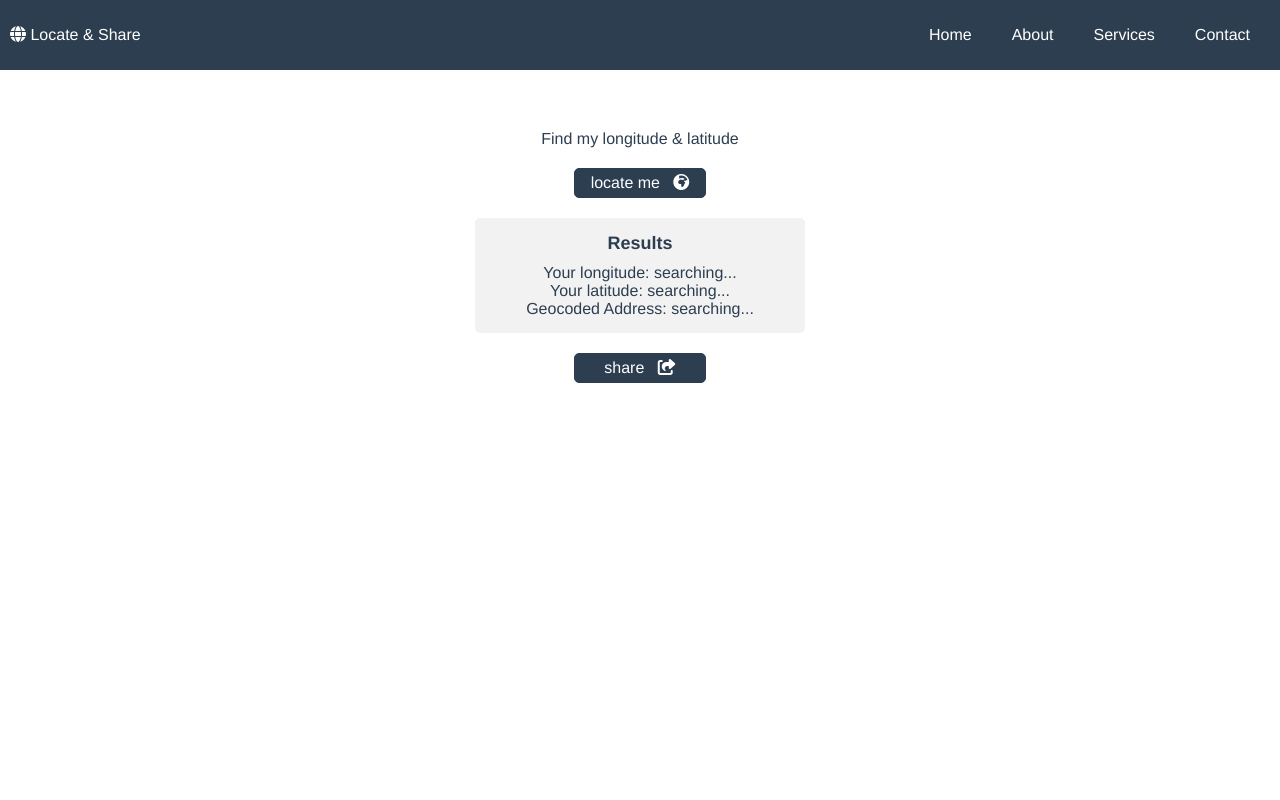
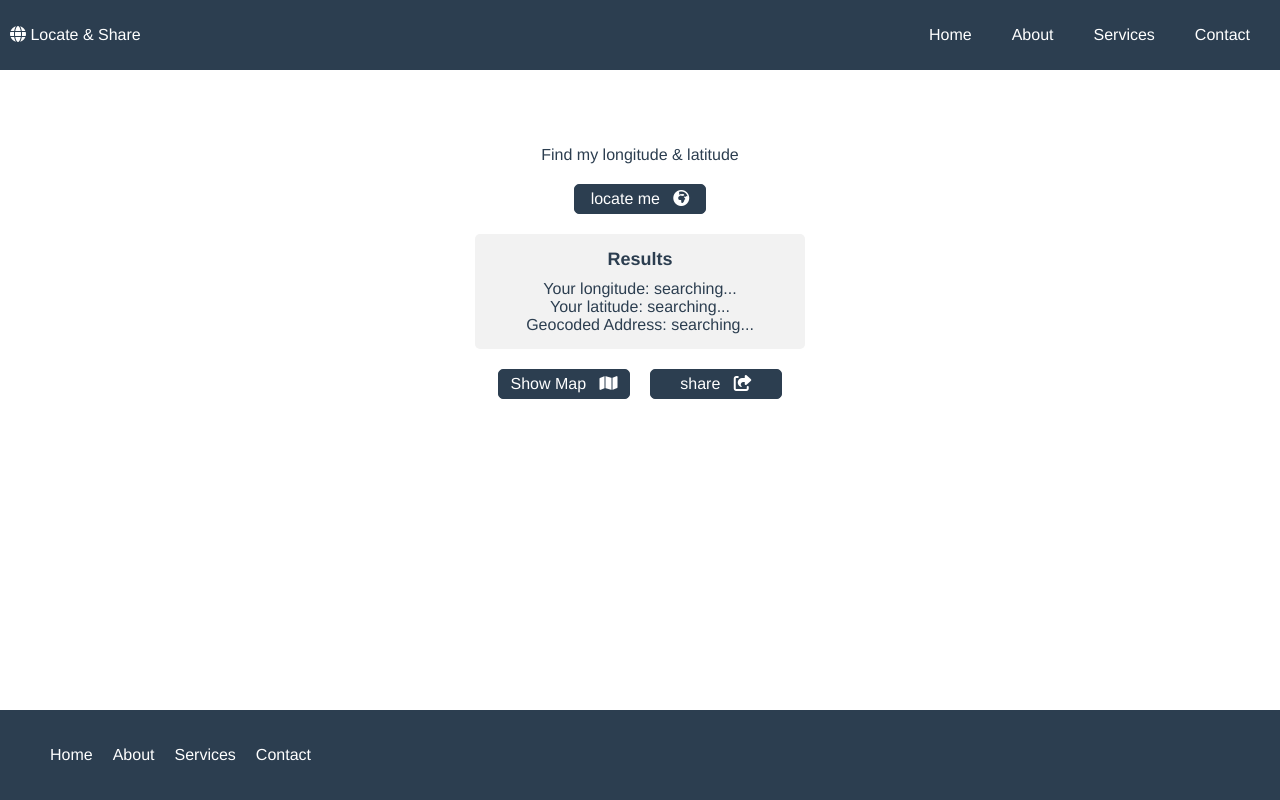
Before and after one commit to victorgis/locate-share, a Vue app: page / in a window 1280 px wide. Shown: the top 800 px of the page. Built offline with nearby package versions, Linux system fonts and the light colour scheme; no server answers.

Commit message:
added a spinner

```diff
--- a/package.json
+++ b/package.json
@@ -8,6 +8,7 @@
     "lint": "vue-cli-service lint"
   },
   "dependencies": {
+    "axios": "^1.5.1",
     "core-js": "^3.8.3",
     "vue": "^3.2.13"
   },
--- a/src/App.vue
+++ b/src/App.vue
@@ -1,4 +1,5 @@
 <template>
+  <div class="full-app">
     <Header />
     <div class="main">
       <Loader v-if="isLoading" />
@@ -13,13 +14,25 @@
             >Your longitude: {{ longitude ? longitude : "searching..." }}</span
           >
           <span>Your latitude: {{ latitude ? latitude : "searching..." }}</span>
-        <span>Geocoded Address: {{ address ? address : "searching..." }}</span>
+          <span
+            >Geocoded Address: {{ address ? address : "searching..." }}</span
+          >
         </div>
+      </div>
+      <div class="btn-list">
+        <div @click="handleOpenMap" class="locate-me">
+          {{ showsMap ? "Close Map" : "Show Map" }} &nbsp;&nbsp;<i
+            class="fa-solid fa-map"
+          ></i>
         </div>
         <div @click="handleOpenShareModal" class="locate-me">
           share &nbsp;&nbsp;<i class="fa-solid fa-share-from-square"></i>
         </div>
+      </div>
+
       <div v-if="openShareModal" class="share-options">
+        <div class="div-span">
+          <span @click="closeModal" class="close">x</span>
           <span @click="shareOnWhatsApp"
             ><i class="fa fa-whatsapp" aria-hidden="true"></i> WhatsApp</span
           >
@@ -31,6 +44,7 @@
           >
           <span @click="copyToClipboard"><i class="fas fa-copy"></i> Copy</span>
         </div>
+      </div>
 
       <div v-if="showsMap" class="showMap">
         <MapView :apiKey="apiKey" :latitude="latitude" :longitude="longitude" />
@@ -38,13 +52,15 @@
     </div>
 
     <Footer />
+  </div>
 </template>
 
 <script>
 import Footer from "./components/Footer.vue";
 import Header from "./components/Header.vue";
 import Loader from "./components/Loader.vue";
-import MapView from "./components/Map.vue"; // Import the MapView component
+import MapView from "./components/Map.vue";
+import axios from "axios";
 export default {
   name: "App",
   components: {
@@ -61,11 +77,13 @@ export default {
       address: "",
       openShareModal: false,
       showsMap: false,
-      url: ``,
-      apiKey: "AIzaSyBuSBLKEZUsJz1x6rKHjyvs3oSQzhjs5n0",
+      apiKey: process.env.GOOGLEMAPS_API_KEY,
     };
   },
   methods: {
+    closeModal() {
+      this.openShareModal = false;
+    },
     //Share via Twitter
     shareOnTwitter() {
       const textToCopy = `Your Longitude: ${this.longitude}, Your Latitude: ${this.latitude}`;
@@ -113,7 +131,14 @@ export default {
         alert('Click on "Locate Me", to find your location first');
       }
     },
-    showPosition(position) {
+    handleOpenMap() {
+      if (this.longitude) {
+        this.showsMap = !this.showsMap;
+      } else {
+        alert('Click on "Locate Me", to find your location first');
+      }
+    },
+    async showPosition(position) {
       this.isLoading = true;
       this.longitude = position.coords.longitude;
       this.latitude = position.coords.latitude;
@@ -121,26 +146,9 @@ export default {
       const url = `https://nominatim.openstreetmap.org/reverse?lat=${this.latitude}&lon=${this.longitude}&${params}`;
 
       // Perform the Fetch request
-      fetch(url)
-        .then((response) => {
-          if (!response.ok) {
-            throw new Error("Network response was not ok");
-          }
-          return response.json();
-        })
-        .then((data) => {
-          console.log(data);
+      const { data } = await axios.get(url);
       this.address = data.display_name;
-        })
-        .catch((error) => {
-          console.error("Fetch error:", error);
-        });
-      if (this.longitude) {
-        // this.url = `https://www.google.com/maps/embed/v1/view?key=AIzaSyBuSBLKEZUsJz1x6rKHjyvs3oSQzhjs5n0&center=${
-        //   this.latitude ? this.latitude : 5.0
-        // },${this.longitude ? this.longitude : 8.0}&zoom=18`;
-        this.showsMap = true;
-      }
+
       this.isLoading = false;
     },
     getGeolocation() {
@@ -163,17 +171,19 @@ export default {
 </script>
 
 <style>
-#app {
+div.full-app {
   font-family: Avenir, Helvetica, Arial, sans-serif;
   -webkit-font-smoothing: antialiased;
   -moz-osx-font-smoothing: grayscale;
   color: #2c3e50;
+  text-align: center;
+  display: grid;
+  grid-template-rows: auto 1fr auto; /* Header, content, footer */
+  min-height: 100vh;
 }
 
 div.main {
   margin-top: 60px;
-  text-align: center;
-  height: 100vh;
 }
 
 .locate-me {
@@ -204,22 +214,47 @@ div.main {
   display: block;
 }
 .share-options {
-  background: #f2f2f2;
+  position: fixed;
+  top: 0;
+  left: 0;
+  width: 100%;
+  height: 100%;
+  background: rgba(0, 0, 0, 0.6); /* Semi-transparent black background */
+  z-index: 1000;
+}
+
+.div-span {
+  background: #2c3e50af;
+  text-align: left;
+  /* top: 80%; */
+  position: absolute;
+
+  top: 50%;
+  left: 50%;
+  transform: translate(-50%, -50%);
+  color: #f2f2f2;
   width: 120px;
   margin: 0px auto;
 
-  padding: 5px 0;
   padding-left: 25px;
+  padding-bottom: 25px;
 }
-.share-options span {
+
+.div-span span {
+  padding: 5px;
+  /* padding: 5px 0; */
+  cursor: pointer;
   display: block;
-  text-align: left;
-  padding: 5px;
-  cursor: pointer;
+}
+
+.div-span span.close {
+  text-align: right;
+  margin-right: 10px;
+  font-size: 20px;
 }
 
 .share-options span:hover {
-  color: #227bc9;
+  color: #5793c7;
 }
 
 /* Media query for mobile responsiveness */
@@ -237,4 +272,12 @@ div.main {
 .showMap {
   display: block;
 }
+
+.btn-list {
+  display: inline-flex;
+  margin-bottom: 20px;
+}
+.btn-list div {
+  margin: 0 10px;
+}
 </style>
--- a/src/components/Footer.vue
+++ b/src/components/Footer.vue
@@ -28,6 +28,9 @@ footer {
   color: #fff;
   padding: 20px 0;
   text-align: center;
+  /* position: absolute;
+  bottom: 0;
+  width: 100%; */
 }
 
 .footer-container {
--- a/src/components/Loader.vue
+++ b/src/components/Loader.vue
@@ -14,14 +14,20 @@ export default {
 
 <style scoped>
 .loader {
+  position: fixed;
+  top: 0;
+  left: 0;
+  width: 100%;
+  height: 100%;
+  background: rgba(0, 0, 0, 0.5); /* Semi-transparent black background */
   display: flex;
   justify-content: center;
   align-items: center;
-  height: 100vh;
+  z-index: 1000;
 }
 
 .spinner {
-  border: 4px solid rgba(0, 0, 0, 0.3);
+  border: 4px solid rgb(255, 255, 255);
   border-top: 4px solid #3498db;
   border-radius: 50%;
   width: 40px;
--- a/src/components/Map.vue
+++ b/src/components/Map.vue
@@ -1,36 +1,13 @@
-<!-- eslint-disable no-undef -->
-<!-- <template>
+<template>
   <div>
-    <iframe
+    <div ref="map" class="google-map"></div>
+    <!-- <iframe
       height="450"
       frameborder="0"
       style="border: 0"
       :src="mapUrl"
       allowfullscreen
-    ></iframe>
-  </div>
-</template>
-
-  <script>
-export default {
-  name: "MapVue",
-  props: {
-    apiKey: String,
-    latitude: Number,
-    longitude: Number,
-  },
-  computed: {
-    mapUrl() {
-      return `https://www.google.com/maps/embed/v1/view?key=${this.apiKey}&center=${this.latitude},${this.longitude}&zoom=18`;
-    },
-  },
-};
-</script> -->
-
-
-<template>
-  <div>
-    <div ref="map" class="google-map"></div>
+    ></iframe> -->
   </div>
 </template>
 
@@ -39,8 +16,6 @@ export default {
   name: "MapVue",
   mounted() {
     this.initMap();
-    // eslint-disable-next-line no-undef
-    console.log(google);
   },
   methods: {
     async initMap() {
@@ -72,17 +47,9 @@ export default {
 };
 </script>
 
-  <style scoped>
+<style scoped>
 .google-map {
   width: 100%;
   height: 400px;
 }
 </style>
-
-
-  <style scoped>
-.google-map {
-  width: 100%;
-  height: 400px;
-}
-</style>
--- a/src/main.js
+++ b/src/main.js
@@ -1,9 +1,12 @@
 import { createApp } from 'vue'
 import App from './App.vue'
 import '@/assets/css/global.css';
+import axios from 'axios';
 import Loader from './components/Loader.vue';
 
 const app = createApp(App);
+// app.use(axios);
+console.log(axios)
 app.component('LoaderVue', Loader); // Register the Loader component
 app.mount('#app');
 
```
Also changed, not shown: 2 other files (tests, documents, lock files or other folders). Lines whose indentation alone changed are shown as unchanged.
